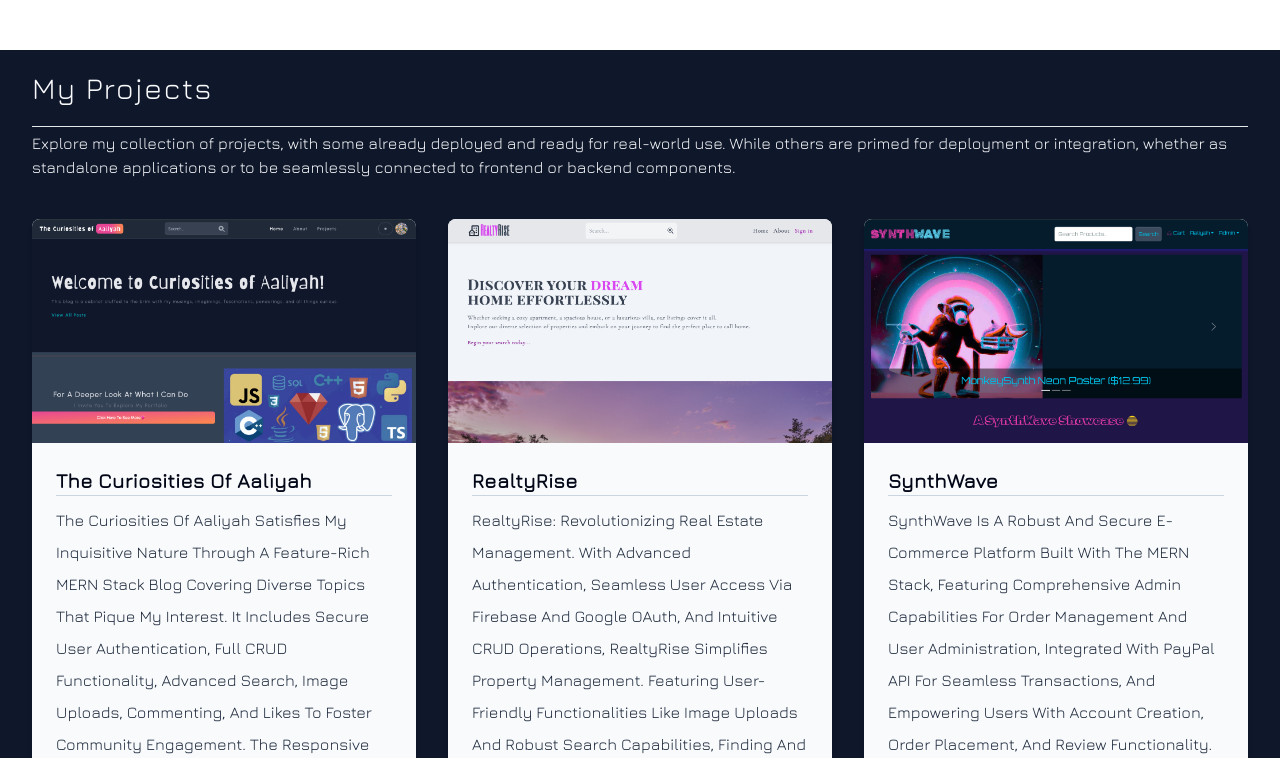
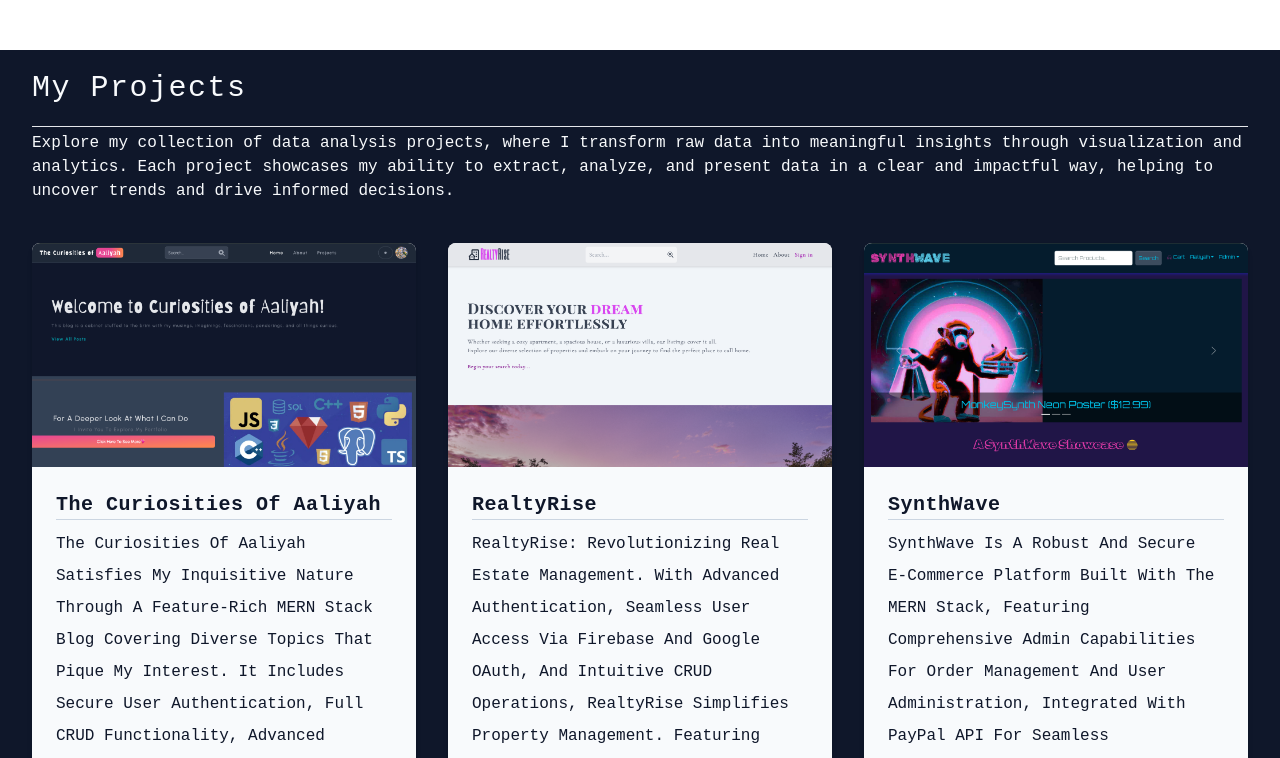
Before and after one commit to Aaliyah1699/SQL-Portfolio, a React (Vite) app: page / in a window 1280 px wide. Shown: the part 1860-2618 px from the top of the page. Built offline with nearby package versions, Linux system fonts and the light colour scheme; a web font is replaced by a local one.

Commit message:
Update project section

```diff
--- a/src/components/Projects.jsx
+++ b/src/components/Projects.jsx
@@ -5,15 +5,16 @@
 const Projects = () => {
     return (
         <section
-            className='py-5 align-element font-jura text-slate-50 '
+            className='py-5 align-element font-one text-slate-50 '
             id='projects'
         >
             <SectionTitle text='My Projects' />
             <p className='text-slate-50 mt-1'>
-                Explore my collection of projects, with some already deployed
-                and ready for real-world use. While others are primed for
-                deployment or integration, whether as standalone applications or to be
-                seamlessly connected to frontend or backend components.
+                Explore my collection of data analysis projects, where I
+                transform raw data into meaningful insights through
+                visualization and analytics. Each project showcases my ability
+                to extract, analyze, and present data in a clear and impactful
+                way, helping to uncover trends and drive informed decisions.
             </p>
             <div className='py-10 grid lg:grid-cols-2 xl:grid-cols-3 gap-8'>
                 {projects.map((project) => {
--- a/src/components/ProjectsCard.jsx
+++ b/src/components/ProjectsCard.jsx
@@ -10,17 +10,17 @@
                 className='w-full object-cover rounded-t-lg h-56'
             />
             <div className='capitalize p-6'>
-                <h2 className='text-xl tracking-wide text-slate-950 font-bold border-b border-slate-300'>
+                <h2 className='text-xl tracking-wide text-slate-900 font-bold border-b border-slate-300'>
                     {title}
                 </h2>
-                <p className='mt-2 text-slate-800 leading-loose'>{text}</p>
+                <p className='mt-2 text-slate-900 leading-loose'>{text}</p>
 
                 <div className='mt-3 flex gap-x-4'>
                     <a href={url} target='_blank' rel='noopener noreferrer'>
-                        <TbWorldHeart className='h-8 w-8 text-rose-600 hover:text-rose-950 duration-300 ' />
+                        <TbWorldHeart className='h-8 w-8 text-violet-600 hover:text-violet-950 duration-300 ' />
                     </a>
                     <a href={github} target='_blank' rel='noopener noreferrer'>
-                        <FaGithub className='h-8 w-8 text-rose-600 duration-300 hover:text-rose-950' />
+                        <FaGithub className='h-8 w-8 text-violet-600 duration-300 hover:text-violet-950' />
                     </a>
                 </div>
             </div>
```
